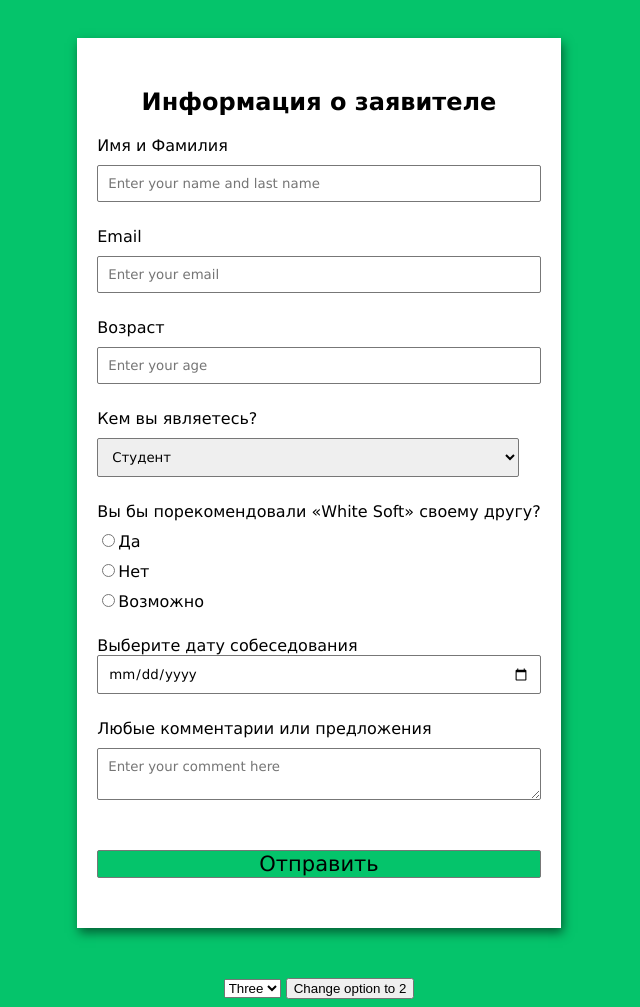
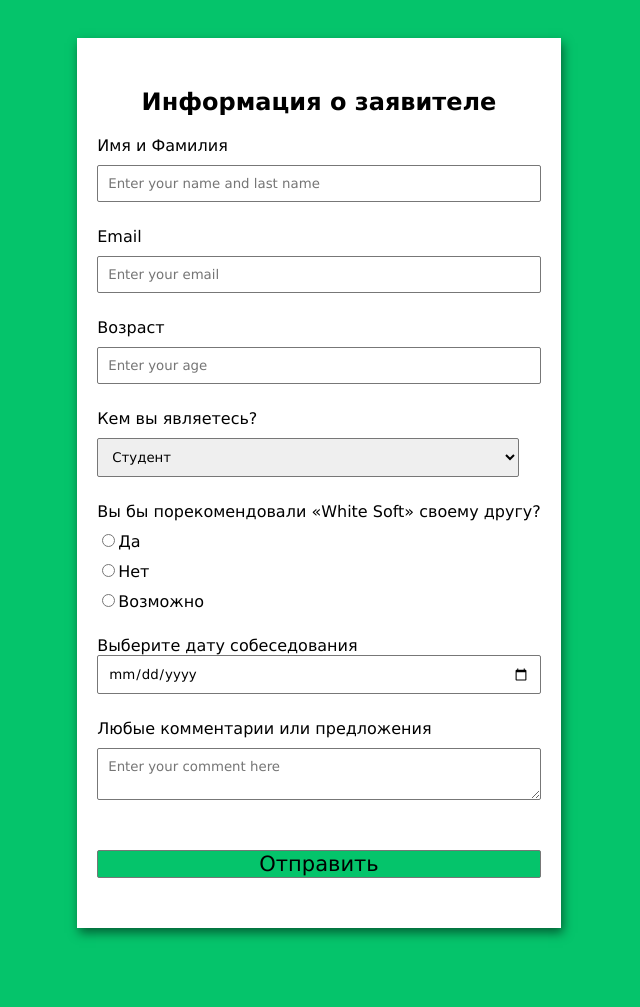
Before and after one commit to Neket27/WSfrontend, a website: page task_3.html in a window 1280 px wide. Shown: the whole page, without its empty margins (321-961 px from the left). After the commit the page ends 986 px from the top, so only its background shows below. Drawn offline with Linux system fonts and the light colour scheme; no server answers.

Commit message:
the name of the check works when not needed

```diff
--- a/task_3.html
+++ b/task_3.html
@@ -5,8 +5,6 @@
     <title>Title</title>
     <link rel="stylesheet" href="style/table.css">
     <link rel="stylesheet" href="style/statement.css">
-
-
 </head>
 <body>
 
@@ -87,15 +85,6 @@
     </section>
 </section>
 
-<div id="test"></div>
-
-<select id="sel" onchange='alert("changed")'>
-    <option value='1'>One</option>
-    <option value='2'>Two</option>
-    <option value='3' selected>Three</option>
-</select>
-<input type="button" value="Change option to 2"/>
-
 <script src="js/table.js" defer></script>
 <script src="js/statement.js" defer></script>
 <script src="js/validationStatement.js" defer></script>
```
